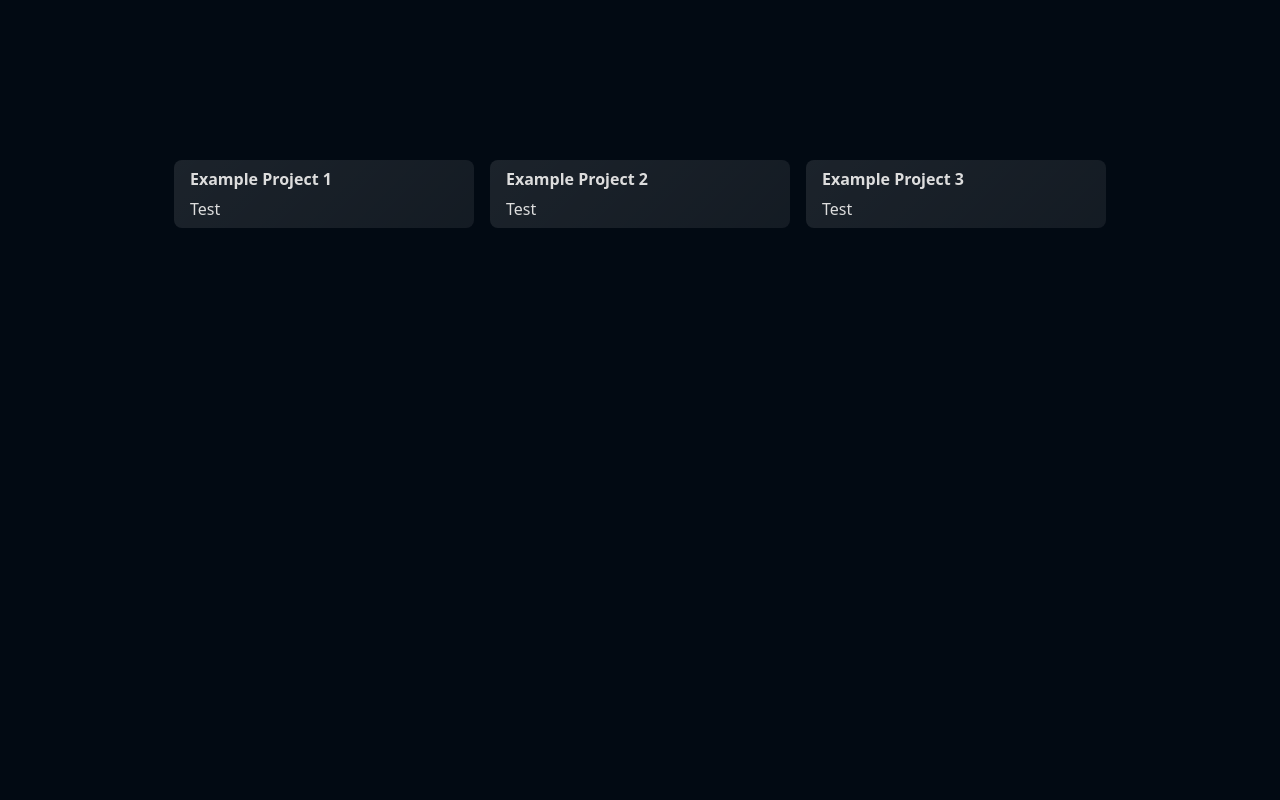
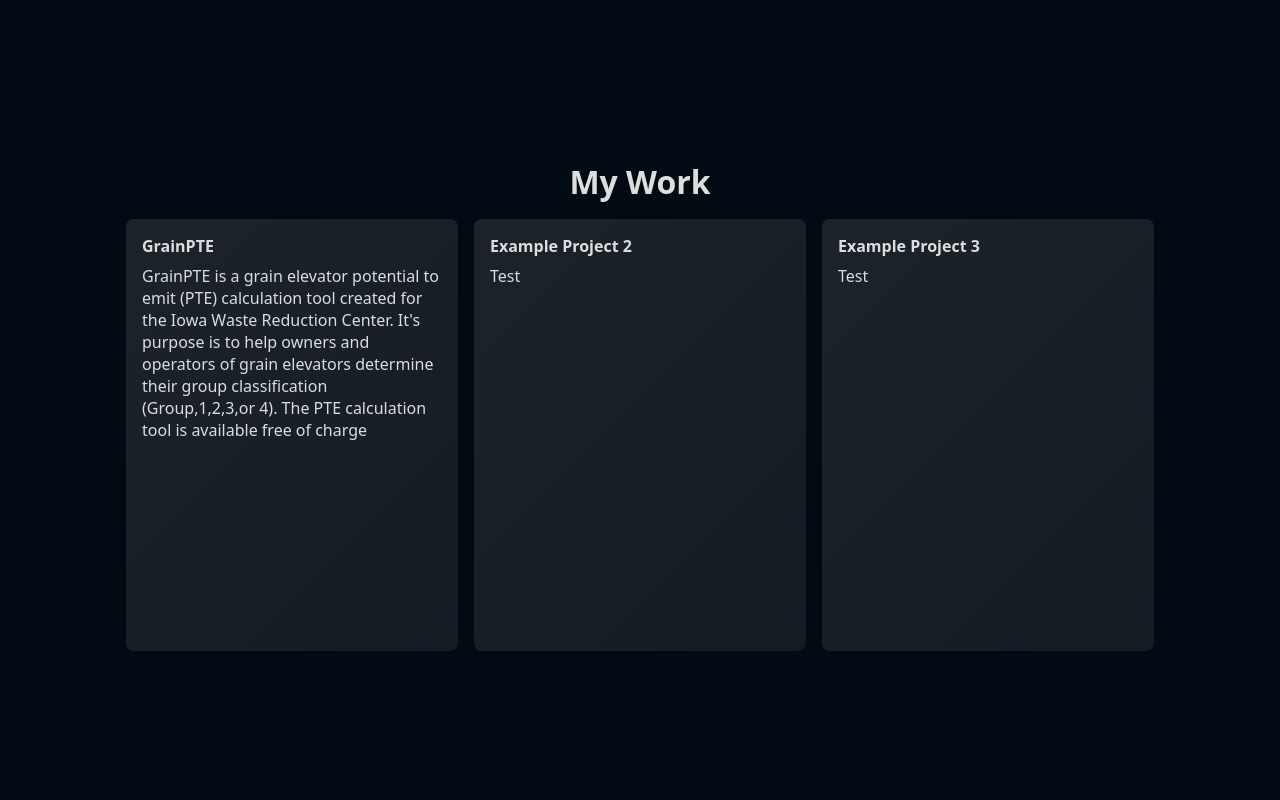
Before and after one commit to callmekass/portfolio, an Angular app in the folder angular-portfolio/: page / in a window 1280 px wide. Shown: the part 720-1520 px from the top of the page. Built offline with nearby package versions, Linux system fonts and the light colour scheme.

Commit message:
add some content to card

```diff
--- a/angular-portfolio/src/app/pages/home/home.component.html
+++ b/angular-portfolio/src/app/pages/home/home.component.html
@@ -31,9 +31,17 @@
     </div>
   </section>
   <section id="projects">
+    <div class="section-title">My Work</div>
+    <div class="cards">
       <div class="card">
-      <div class="card-title">Example Project 1</div>
-      <div class="card-body">Test</div>
+        <div class="card-title">GrainPTE</div>
+        <div class="card-body">
+          GrainPTE is a grain elevator potential to emit (PTE) calculation tool
+          created for the Iowa Waste Reduction Center. It's purpose is to help
+          owners and operators of grain elevators determine their group
+          classification (Group,1,2,3,or 4). The PTE calculation tool is
+          available free of charge
+        </div>
       </div>
       <div class="card">
         <div class="card-title">Example Project 2</div>
@@ -43,5 +51,6 @@
         <div class="card-title">Example Project 3</div>
         <div class="card-body">Test</div>
       </div>
+    </div>
   </section>
 </div>
--- a/angular-portfolio/src/app/pages/home/home.component.scss
+++ b/angular-portfolio/src/app/pages/home/home.component.scss
@@ -54,23 +54,23 @@
 }
 
 .card {
+  padding: 1rem;
   margin: 0;
   height: fit-content;
   display: flex;
   flex-direction: column;
   background: linear-gradient(135deg, rgba($white, 0.1), rgba($white, 0.07));
   border-radius: $border-radius;
-  min-width: 300px;
-  padding-bottom: 0.5rem;
+  width: 300px;
+  height: 400px;
 }
 
 .card-title {
-  padding: 0.5rem 1rem;
   font-weight: 600;
+  margin-bottom: 0.5rem;
 }
 
 .card-body {
-  padding: 0rem 1rem;
 }
 
 .socials {
@@ -148,14 +148,27 @@
 
 #projects {
   display: flex;
-  flex-direction: row;
-  justify-content: center;
-  align-items: start;
-  gap: 1rem;
+  flex-direction: column;
+  align-items: center;
   flex-wrap: wrap;
   width: 100%;
   padding: 2rem 0rem;
   min-height: calc(100dvh - $footer-height);
+}
+
+.cards {
+  display: flex;
+  flex-direction: row;
+  gap: 1rem;
+  flex-wrap: wrap;
+  justify-content: center;
+  align-items: center;
+}
+
+.section-title {
+  margin-bottom: 1rem;
+  font-size: 2rem;
+  font-weight: 600;
 }
 
 @media screen and (max-width: 800px) {
@@ -170,11 +183,15 @@
   }
 
   #projects {
-    flex-direction: column;
-    justify-content: start;
+    align-items: start;
   }
 
   .card {
+    width: 100%;
+  }
+
+  .cards {
+    flex-direction: column;
     width: 100%;
   }
 
```
Lines whose indentation alone changed are shown as unchanged.
